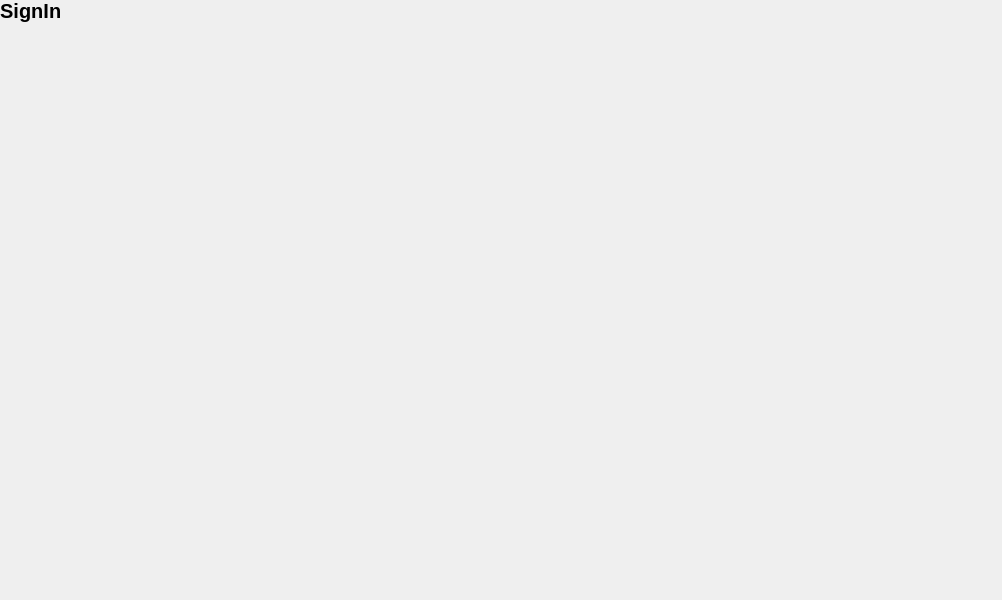
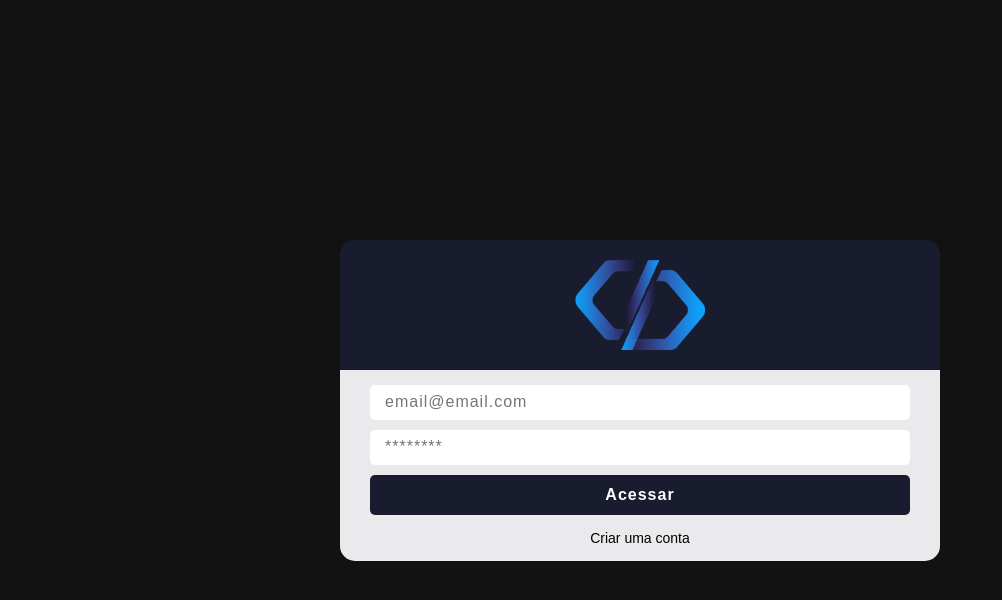
Before and after one commit to wendellcs/sistema-de-chamados, a React (Create React App) app: page / in a window 1280 px wide. Shown: the top 600 px of the page, without its empty margins (0-1002 px from the left). Built offline with nearby package versions, Linux system fonts and the light colour scheme.

Commit message:
Add SignIn Css

```diff
--- a/src/pages/SignIn/index.js
+++ b/src/pages/SignIn/index.js
@@ -1,7 +1,39 @@
+import { useState } from 'react';
+import { Link } from 'react-router-dom';
+
+import './signIn.css'
+
+import logo from '../../assets/logo.png'
+
 function SignIn() {
+    const [email, setEmail] = useState('')
+    const [password, setPassword] = useState('')
+
     return (
-        <div>
-            <h1>SignIn</h1>
+        <div className='container-center'>
+            <div className='login'>
+                <div className='login-area'>
+                    <img src={logo} alt='Logo do sistema de chamados' />
+                </div>
+
+                <form id='signIn-form'>
+                    <input type='text'
+                        placeholder='email@email.com'
+                        value={email}
+                        onChange={(e) => { setEmail(e.target.value); }}
+                    />
+                    <input type='password'
+                        placeholder='********'
+                        value={password}
+                        onChange={(e) => { setPassword(e.target.value); }}
+                    />
+
+                    <button type='submit'>Acessar</button>
+                </form>
+
+                <Link to='/register'>Criar uma conta</Link>
+
+            </div>
         </div>
     )
 }
--- /dev/null
+++ b/src/pages/SignIn/signIn.css
@@ -0,0 +1,95 @@
+.container-center,
+.login {
+    display: flex;
+    justify-content: center;
+    align-items: center;
+}
+
+.container-center {
+    height: 100%;
+    background: #121212;
+    padding: 0 15px;
+}
+
+.login {
+    background: #eaeaec;
+    width: 600px;
+    flex-direction: column;
+    border-radius: 20px 20px 15px 15px;
+}
+
+.login-area {
+    background: #181c2e;
+    width: 100%;
+    display: flex;
+    justify-content: center;
+    border-radius: 15px 15px 0 0;
+}
+
+.login-area img {
+
+    width: 170px;
+    height: 130px;
+    padding: 20px;
+}
+
+#signIn-form {
+    margin-top: 1.5rem;
+    width: 90%;
+    display: flex;
+    flex-direction: column;
+}
+
+#signIn-form h1 {
+    text-align: center;
+    margin-bottom: 1rem;
+    color: #181c2e;
+}
+
+#signIn-form input {
+    margin-bottom: 1rem;
+    height: 35px;
+    border-radius: 5px;
+    border: 0;
+    padding: 10px;
+    font-size: 1.6rem;
+    background: #fff;
+    padding-left: 15px;
+    letter-spacing: 1px;
+    color: #181c2e;
+}
+
+#signIn-form input:hover {
+    background: #f5f3f3;
+}
+
+#signIn-form input:focus {
+    outline: none;
+    border: 1px solid #2e375f;
+}
+
+#signIn-form button {
+    height: 40px;
+    border: 0;
+    border-radius: 5px;
+    background: #181c2e;
+    color: #fff;
+    font-weight: bold;
+    font-size: 1.6rem;
+    letter-spacing: 1px;
+    transition: .3s;
+}
+
+#signIn-form button:hover {
+    background: #232e5a;
+}
+
+.login a {
+    margin: 1.5rem 0;
+    color: #000;
+    cursor: pointer;
+}
+
+.login a:hover {
+    text-decoration: underline;
+}
```
